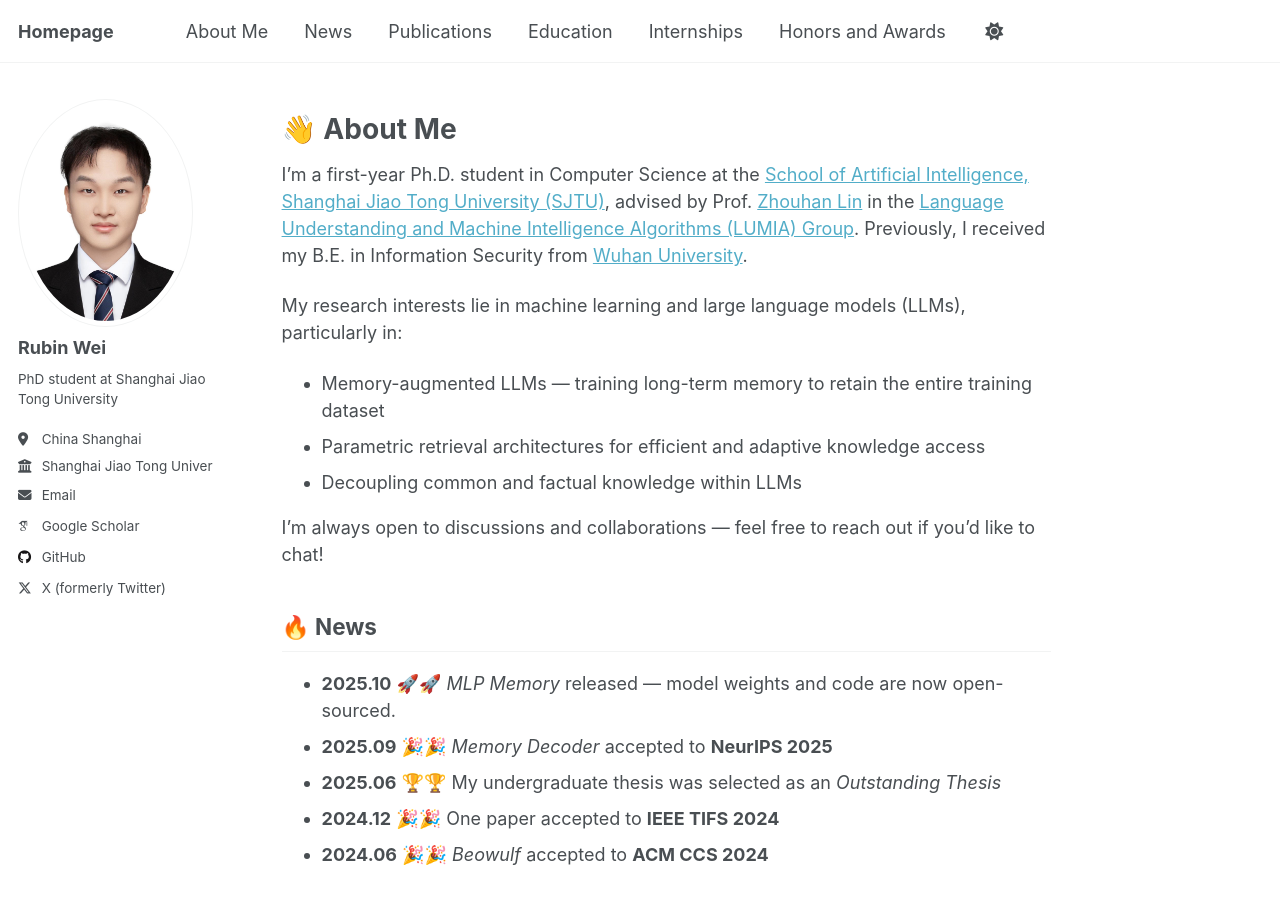
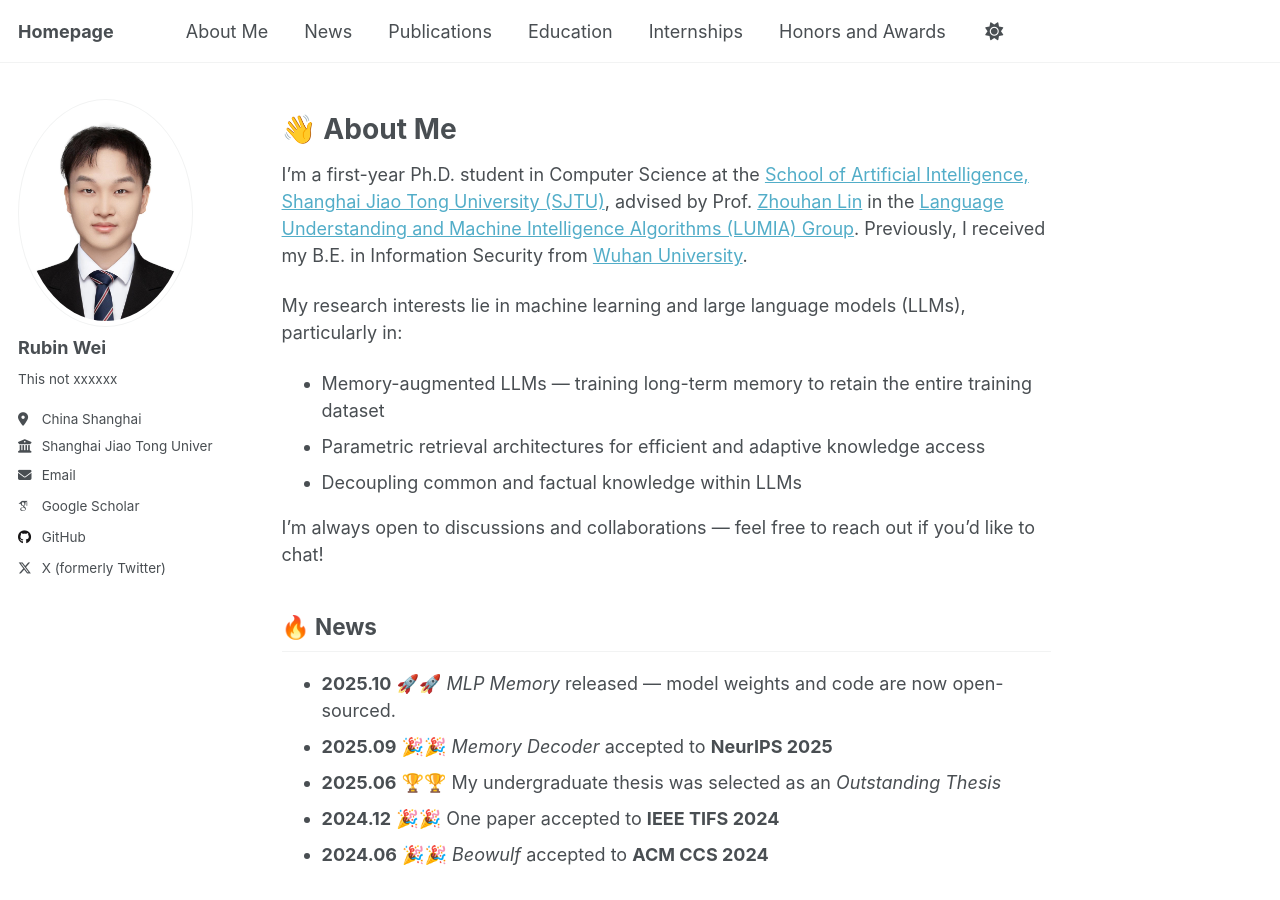
Before and after one commit to Rubin-Wei/Rubin-Wei.github.io, a Jekyll site: the page built from _pages/about.md, in a window 1280 px wide and 900 px high. Built offline with Jekyll 4.4.1, drawn with Linux system fonts in a browser that asks for light colours; some web fonts are replaced; a script that is not in the unit is left out.

Commit message:
test a bug

```diff
--- a/_config.yml
+++ b/_config.yml
@@ -26,7 +26,7 @@ author:
   avatar           : "profile.png"
   name             : "Rubin Wei"
   pronouns         : # example: "she/her"
-  bio              : "PhD student at Shanghai Jiao Tong University"
+  bio              : "This not xxxxxx"
   location         : "China Shanghai"
   employer         : "Shanghai Jiao Tong University"
   uri              : # URL
```
